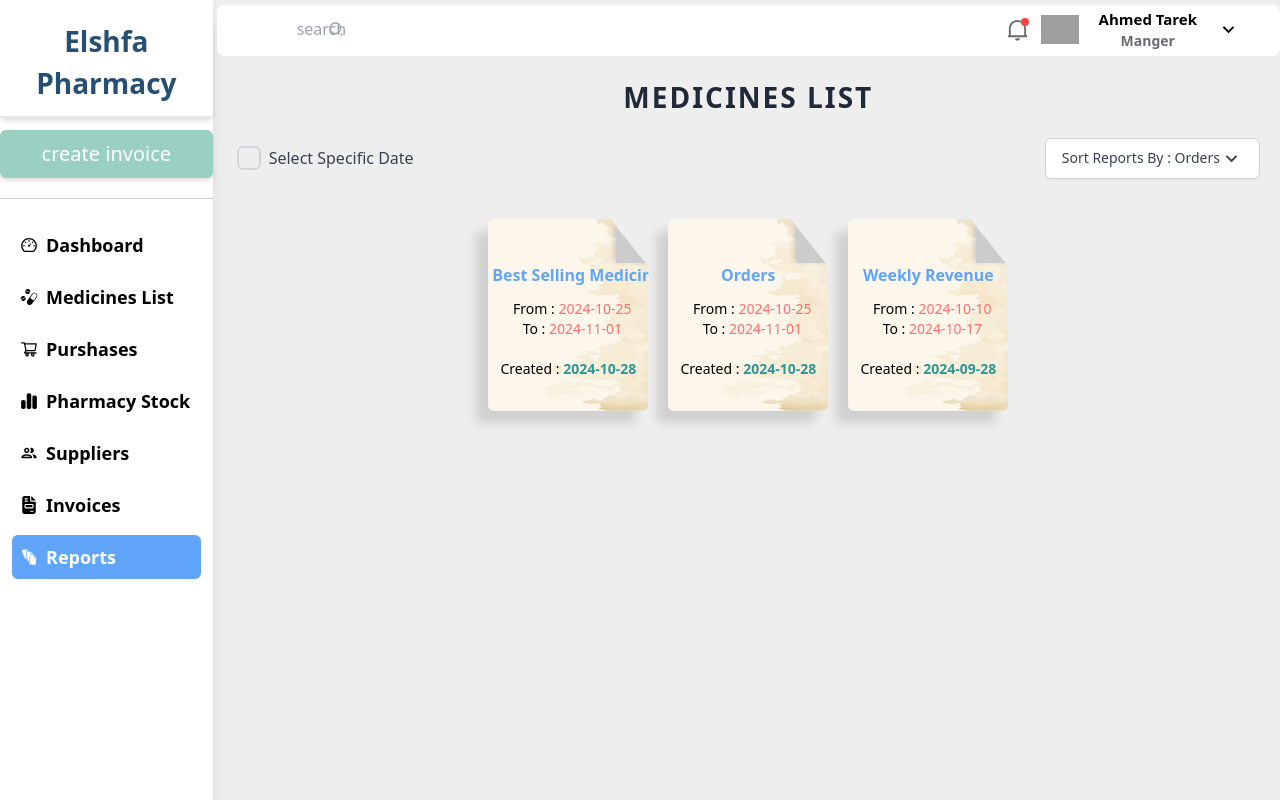
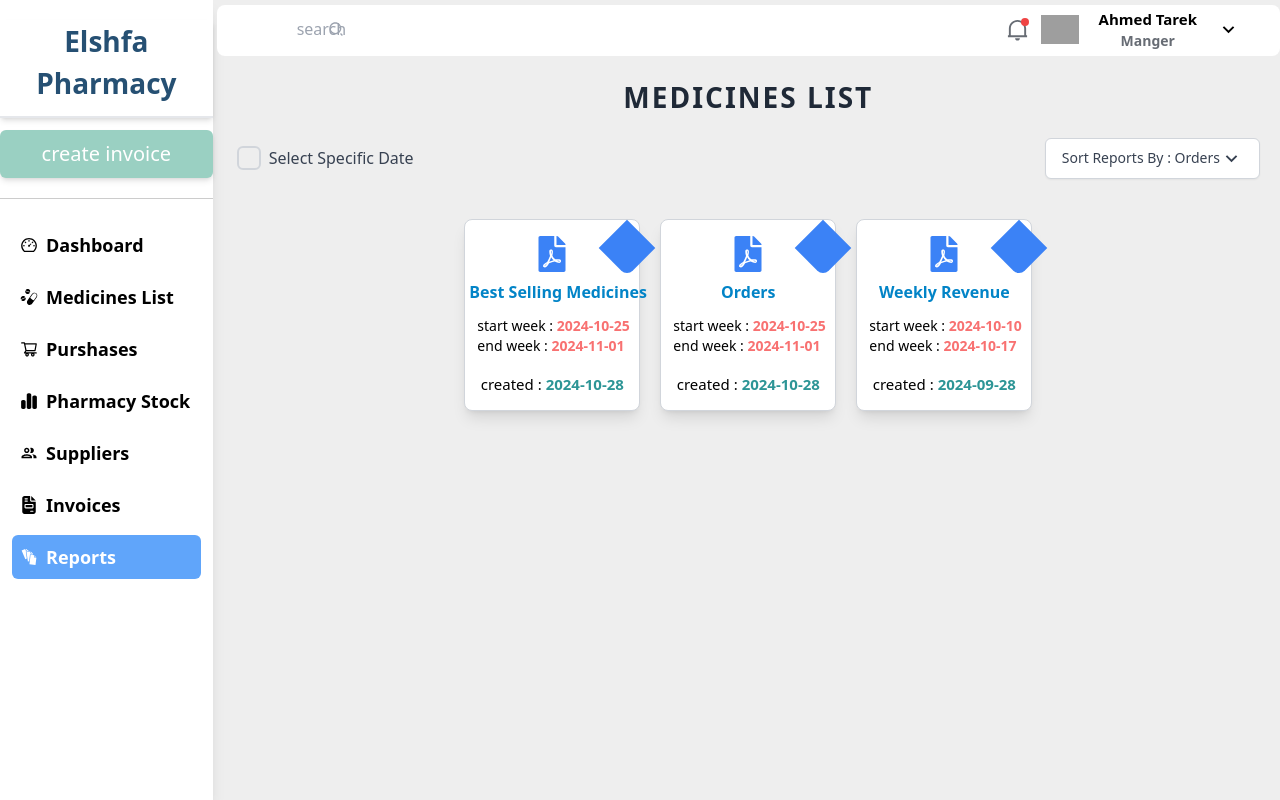
Before and after one commit to AhmedTarek003/Pharmacy-System, a React (Vite) app in the folder client/: page /reports in a window 1280 px wide. Built offline with nearby package versions, Linux system fonts and the light colour scheme; grey boxes are pictures that could not be loaded.

Commit message:
changes in reports

```diff
--- a/client/src/pages/Reports.jsx
+++ b/client/src/pages/Reports.jsx
@@ -5,6 +5,7 @@ import FormField from "../components/ui/FormField";
 import { reports } from "../utils/dummyDate";
 import moment from "moment";
 import { Link } from "react-router-dom";
+import { FaFilePdf } from "react-icons/fa";
 
 const Reports = () => {
   const [isChecked, setIsChecked] = useState(false);
@@ -70,34 +71,39 @@ const Reports = () => {
           <Link
             to={`/reports/${report?._id}`}
             key={report?._id}
-            className="box-shadow rounded-md"
+            className="relative max-md:w-fit w-44 h-48 bg-white border border-gray-300 rounded-lg shadow-lg py-4 px-1
+            cursor-pointer hover:shadow-xl transition-all duration-200 transform hover:scale-105"
           >
-            <div className="file-background text-center md:w-40 max-md:w-32 md:h-48 max-md:h-36 p-1 clip-path relative rounded-md cursor-pointer">
-              <div className="w-10 h-10 bg-[#ccc] absolute -right-2 rotate-90 shadow-md"></div>
-              <div className="pt-10 max-md:pt-3">
-                <div
-                  className="whitespace-nowrap text-[var(--sky-color)] font-semibold"
-                  title={report?.reportType}
-                >
-                  {report?.reportType}
+            <div
+              className="absolute top-0 right-0 w-10 h-10 bg-blue-500 rounded-br-lg transform
+            rotate-45 translate-x-2 translate-y-2"
+            ></div>
+            <div className="flex justify-center items-center text-blue-500 text-4xl">
+              <FaFilePdf />
+            </div>
+            <div className="text-xs text-center mt-3">
+              <h2 className="text-[16px] whitespace-nowrap text-sky-600 font-semibold">
+                {report?.reportType}
+              </h2>
+              <div className="mt-4 text-left ml-2">
+                <div className="text-sm whitespace-nowrap">
+                  start week :{" "}
+                  <span className="text-red-400 font-semibold">
+                    {moment(report?.weekStartDate).format("YYYY-MM-DD")}
+                  </span>
                 </div>
-                <div className="md:text-sm max-md:text-[12px] mt-3 max-md:mt-1 ml-2">
-                  From :{" "}
-                  <span className="text-red-400">
-                    {moment(report?.weekStartDate).format("YYYY-MM-DD")}
-                  </span>{" "}
-                  <br />
-                  To :{" "}
-                  <span className="text-red-400">
+                <div className="text-sm whitespace-nowrap">
+                  end week :{" "}
+                  <span className="text-red-400 font-semibold">
                     {moment(report?.weekEndDate).format("YYYY-MM-DD")}
                   </span>
                 </div>
-                <div className="mt-5 md:text-sm max-md:text-[12px]">
-                  Created :{" "}
-                  <span className="font-semibold text-[var(--secondery-color)]">
-                    {moment(report?.createdAt).format("YYYY-MM-DD")}
-                  </span>
-                </div>
+              </div>
+              <div className="text-[15px] whitespace-nowrap mt-5">
+                created :{" "}
+                <span className="text-[var(--secondery-color)] font-semibold">
+                  {moment(report?.createdAt).format("YYYY-MM-DD")}
+                </span>
               </div>
             </div>
           </Link>
```
